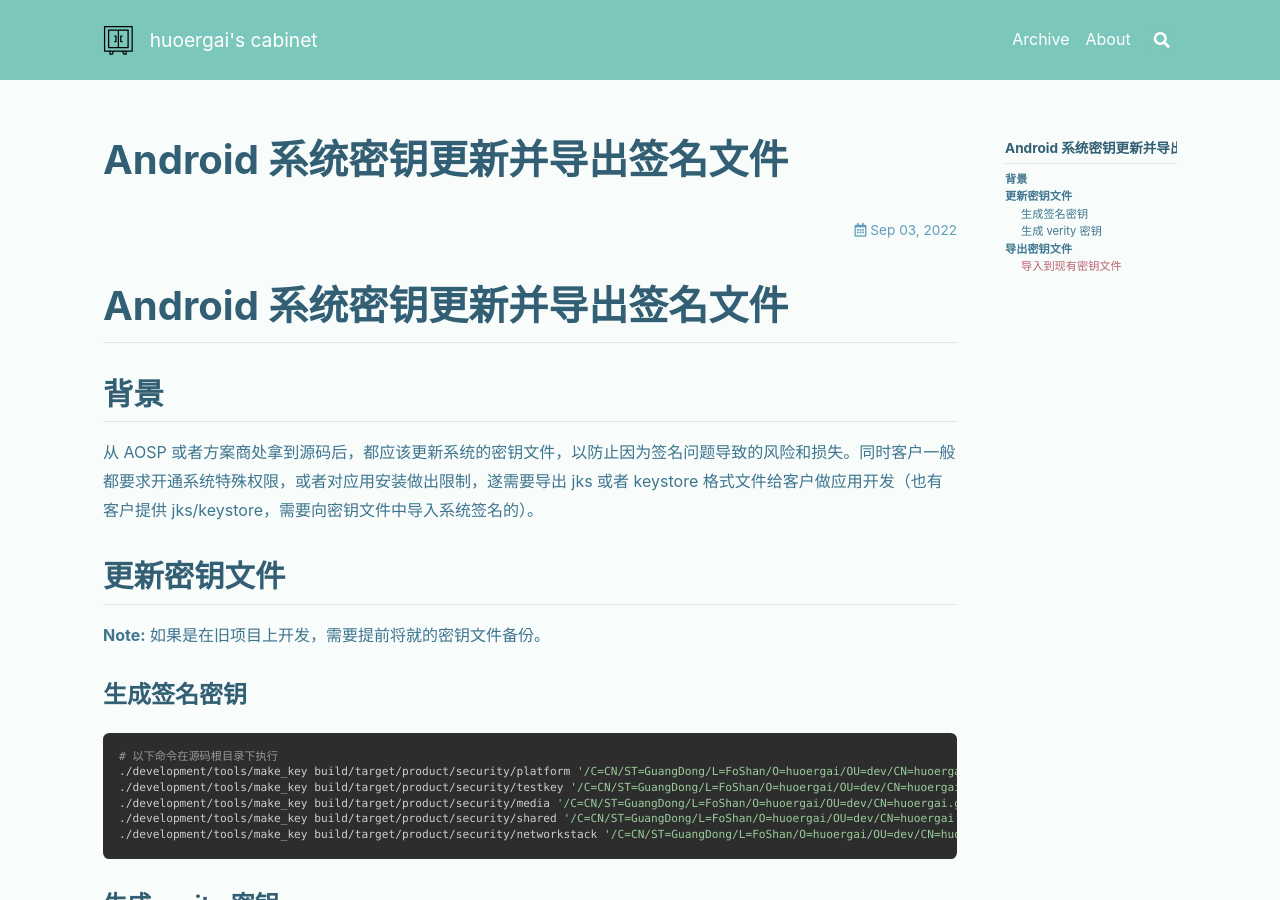
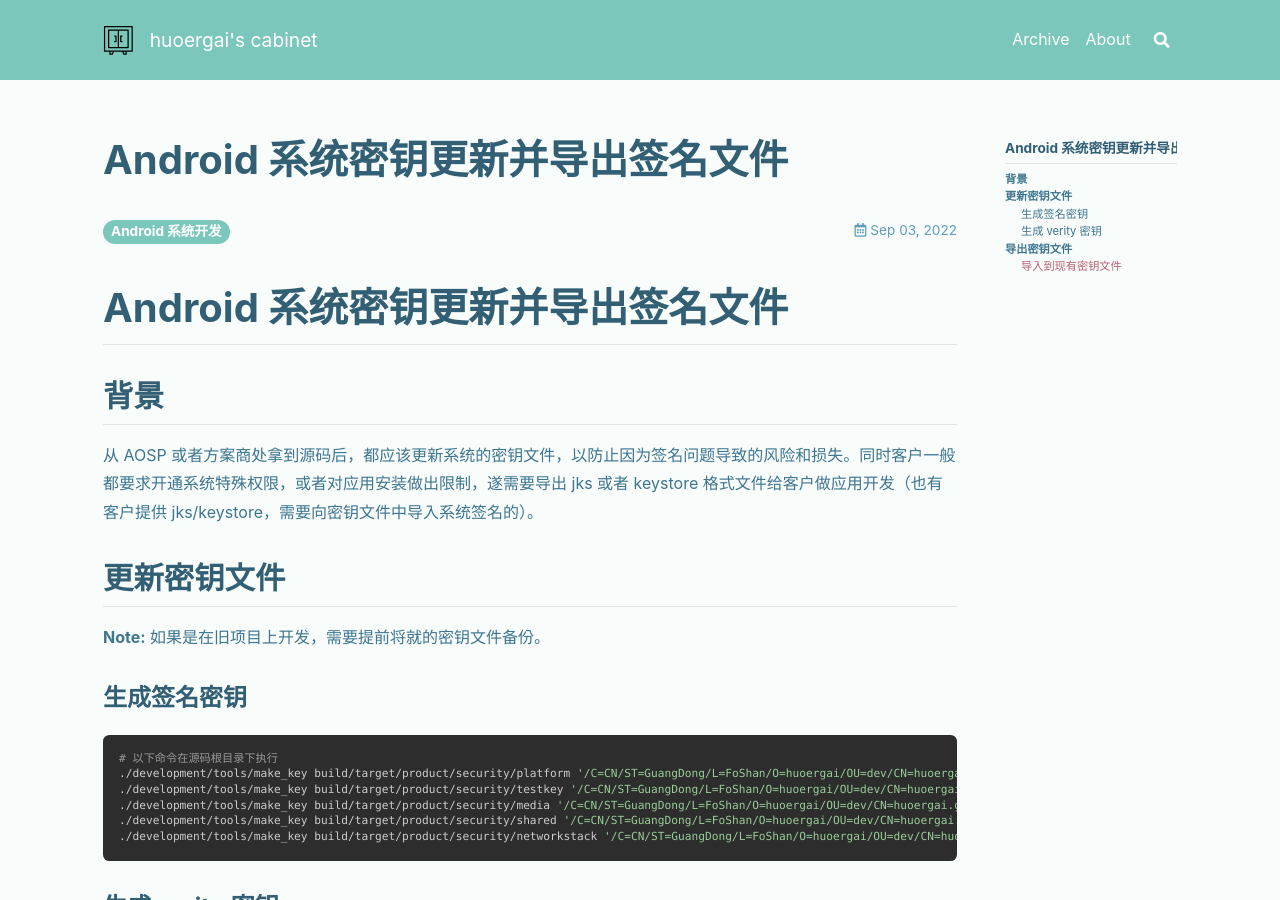
Before and after one commit to huoergai/huoergai.github.io, a Jekyll site: the page built from _posts/2022-09-03-Android 系统密钥更新并导出签名文件.md, in a window 1280 px wide and 900 px high. Built offline with Jekyll 4.4.1, drawn with Linux system fonts in a browser that asks for light colours; nearby versions of some CDN libraries; comment, search, counter and statistics services are not loaded.

Commit message:
1.添加 YAML 标签

```diff
--- a/_posts/2022-09-03-Android 系统密钥更新并导出签名文件.md
+++ b/_posts/2022-09-03-Android 系统密钥更新并导出签名文件.md
@@ -1,3 +1,11 @@
+---
+title: Android 系统密钥更新并导出签名文件
+date: 2022-09-03 12:45
+tags:
+    - Android 系统开发
+---
+
+
 # Android 系统密钥更新并导出签名文件
 
 ## 背景
```
